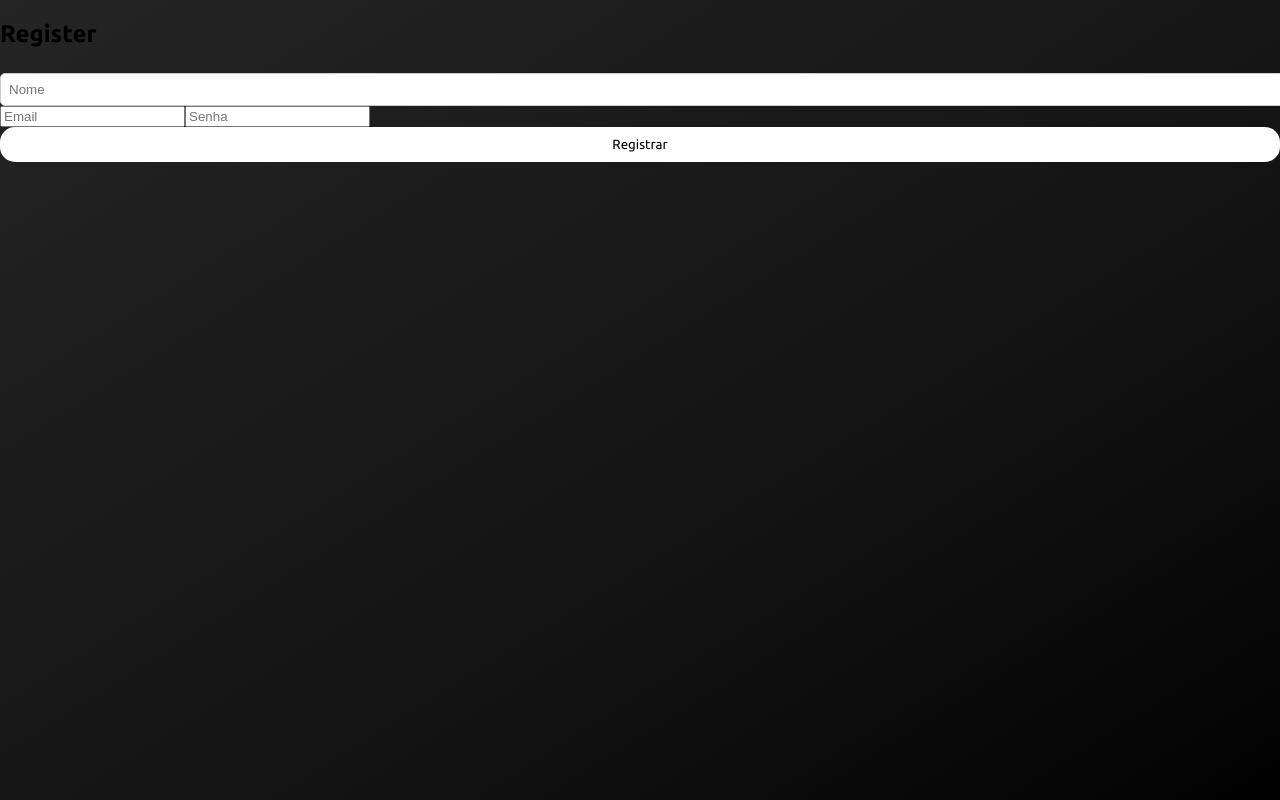
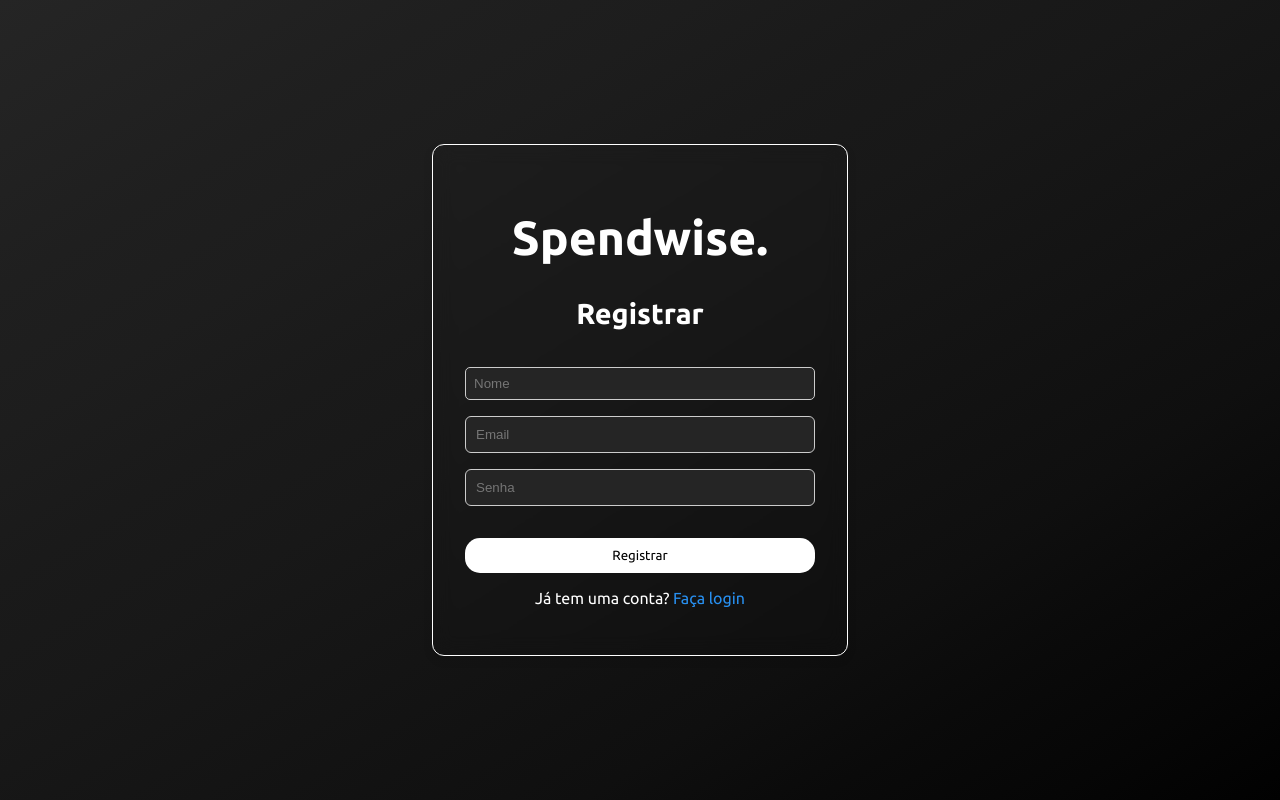
Before and after one commit to victorlima11/SpendwiseAPP, a React (Vite) app in the folder front/: page /register in a window 1280 px wide. Built offline with nearby package versions, Linux system fonts and the light colour scheme.

Commit message:
Alterando Páginas de Autenticação

```diff
--- a/front/src/pages/Register.jsx
+++ b/front/src/pages/Register.jsx
@@ -1,48 +1,12 @@
-import React, { useState } from "react";
-import { useNavigate } from "react-router-dom";
-import axios from "axios";
+import React from "react";
+import AuthBackground from "/src/pages/components/AuthBackground";
+import RegisterForm from "/src/pages/components/RegisterForm";
 
 const Register = () => {
-  const [name, setName] = useState("")
-  const [email, setEmail] = useState("");
-  const [password, setPassword] = useState("")
-  const navigate = useNavigate();
-
-  const handleRegister = async (e) => {
-    e.preventDefault();
-
-    // Validação simples de email
-    if (!email.match(/\S+@\S+\.\S+/)) {
-      alert("Por favor, insira um e-mail válido.");
-      return;
-    }
-
-    try {
-      const response = await axios.post("http://localhost:8000/users/register/", {
-        name: name,
-        email: email,
-        password: password,
-      });
-
-      const { token } = response.data;
-      localStorage.setItem("token", token);
-      navigate("/dashboard");
-    } catch (error) {
-      alert("Não foi possível registrar sua conta.");
-    }
-  };
-
-
   return (
-    <div>
-      <h2>Register</h2>
-      <form onSubmit={handleRegister}>
-      <input type="text" placeholder="Nome" value={name} onChange={(e) => setName(e.target.value)} required />
-        <input type="email" placeholder="Email" value={email} onChange={(e) => setEmail(e.target.value)} required />
-        <input type="password" placeholder="Senha" value={password} onChange={(e) => setPassword(e.target.value)} required />
-        <button type="submit">Registrar</button>
-      </form>
-    </div>
+    <AuthBackground>
+      <RegisterForm />
+    </AuthBackground>
   );
 };
 
--- a/front/src/pages/components/LoginForm.jsx
+++ b/front/src/pages/components/LoginForm.jsx
@@ -7,6 +7,7 @@
 const LoginForm = () => {
   const [email, setEmail] = useState("");
   const [password, setPassword] = useState("");
+  const [error, setError] = useState("");
   const navigate = useNavigate();
 
   const handleLogin = async (e) => {
@@ -21,7 +22,8 @@
         throw new Error("Nenhum access_token recebido na resposta");
       }
     } catch (error) {
-      console.error("Erro no login:", error.response ? error.response.data : error.message);
+      console.error("Erro no login:", error.response?.data || error.message);
+      setError(error.response?.data?.message || "Erro ao fazer login. Verifique suas credenciais.");
     }
   };
 
@@ -31,6 +33,7 @@
         <div className="logo-form">
           <h1>Spendwise.</h1>
         </div>
+        {error && <p className="error-message">{error}</p>}
         <h2>Login</h2>
         <form className="login-form" onSubmit={handleLogin}>
           <input
--- /dev/null
+++ b/front/src/pages/components/RegisterForm.jsx
@@ -0,0 +1,78 @@
+import React, { useState } from "react";
+import { data, useNavigate } from "react-router-dom";
+import axios from "axios";
+import "/src/pages/components/styles/registerForm.css";
+import { Link } from "react-router-dom";
+
+const RegisterForm = () => {
+  const [name, setName] = useState("");
+  const [email, setEmail] = useState("");
+  const [password, setPassword] = useState("");
+  const [error, setError] = useState("");
+  const navigate = useNavigate();
+
+  const handleRegister = async (e) => {
+    e.preventDefault();
+
+    if (!email.match(/\S+@\S+\.\S+/)) {
+      alert("Por favor, insira um e-mail válido.");
+      return;
+    }
+
+    try {
+      const response = await axios.post("http://localhost:8000/users/register/", {
+        name,
+        email,
+        password,
+      });
+
+      const { token } = response.data;
+      localStorage.setItem("token", token);
+      navigate("/dashboard");
+    } catch (error) {
+      setError(error.response?.data?.message || "Erro ao registrar conta. Email já cadastrado.")
+    }
+  };
+
+  return (
+    <div className="register-container">
+      <div className="register-card">
+        <div className="register-logo">
+          <h1>Spendwise.</h1>
+        </div>
+        <h2 className="register-title">Registrar</h2>
+        {error && <p className="error-message">{error}</p>}
+        <form className="register-form" onSubmit={handleRegister}>
+          <input
+            className="register-input"
+            type="text"
+            placeholder="Nome"
+            value={name}
+            onChange={(e) => setName(e.target.value)}
+            required
+          />
+          <input
+            className="register-input"
+            type="email"
+            placeholder="Email"
+            value={email}
+            onChange={(e) => setEmail(e.target.value)}
+            required
+          />
+          <input
+            className="register-input"
+            type="password"
+            placeholder="Senha"
+            value={password}
+            onChange={(e) => setPassword(e.target.value)}
+            required
+          />
+          <button className="register-button" type="submit">Registrar</button>
+        </form>
+        <p className="register-footer">Já tem uma conta? <Link className="register-link" to="/login">Faça login</Link></p>
+      </div>
+    </div>
+  );
+};
+
+export default RegisterForm;
--- /dev/null
+++ b/front/src/pages/components/styles/registerForm.css
@@ -0,0 +1,97 @@
+.register-container {
+    display: flex;
+    justify-content: center;
+    align-items: center;
+    height: 100vh;
+    padding: 0 5%;
+  }
+
+  .register-card {
+    padding: 2rem;
+    border-radius: 12px;
+    box-shadow: 0 4px 10px rgba(0, 0, 0, 0.1);
+    text-align: center;
+    width: 100%;
+    max-width: 350px;
+    color: #fff;
+    border: solid 1px #fff;
+    backdrop-filter: blur(10px);
+  }
+
+  .register-logo {
+    font-size: 1.5rem;
+    font-weight: bold;
+    margin-bottom: 1rem;
+    color: #fff;
+  }
+
+  .register-title {
+    font-size: 1.8rem;
+    margin-bottom: 1rem;
+  }
+
+  .register-form {
+    margin-top: 4vh;
+    width: 100%;
+  }
+
+  .register-input {
+    background-color: #252525;
+    color: #fff;
+    width: 100%;
+    padding: 10px;
+    margin: 8px 0;
+    border: 1px solid #ccc;
+    border-radius: 6px;
+    box-sizing: border-box;
+  }
+
+  .register-button {
+    font-family: "Ubuntu", sans-serif;
+    margin-top: 3vh;
+    width: 100%;
+    padding: 10px;
+    background-color: #fff;
+    color: black;
+    border: none;
+    border-radius: 15px;
+    cursor: pointer;
+    transition: ease-in 0.1s;
+  }
+
+  .register-button:hover {
+    background-color: #cfcfcf;
+  }
+
+  .register-footer {
+    margin-top: 1rem;
+  }
+
+  .register-link {
+    text-decoration: none;
+    color: rgb(40, 144, 241);
+    transition: ease-in 0.2s;
+  }
+
+  .register-link:hover {
+    text-decoration: underline;
+  }
+
+  @media (max-width: 480px) {
+    .register-card {
+      padding: 1.5rem;
+      width: 90%;
+    }
+
+    .register-logo {
+      font-size: 1.2rem;
+    }
+
+    .register-title {
+      font-size: 1.5rem;
+    }
+
+    .register-button {
+      padding: 12px;
+    }
+  }
```
